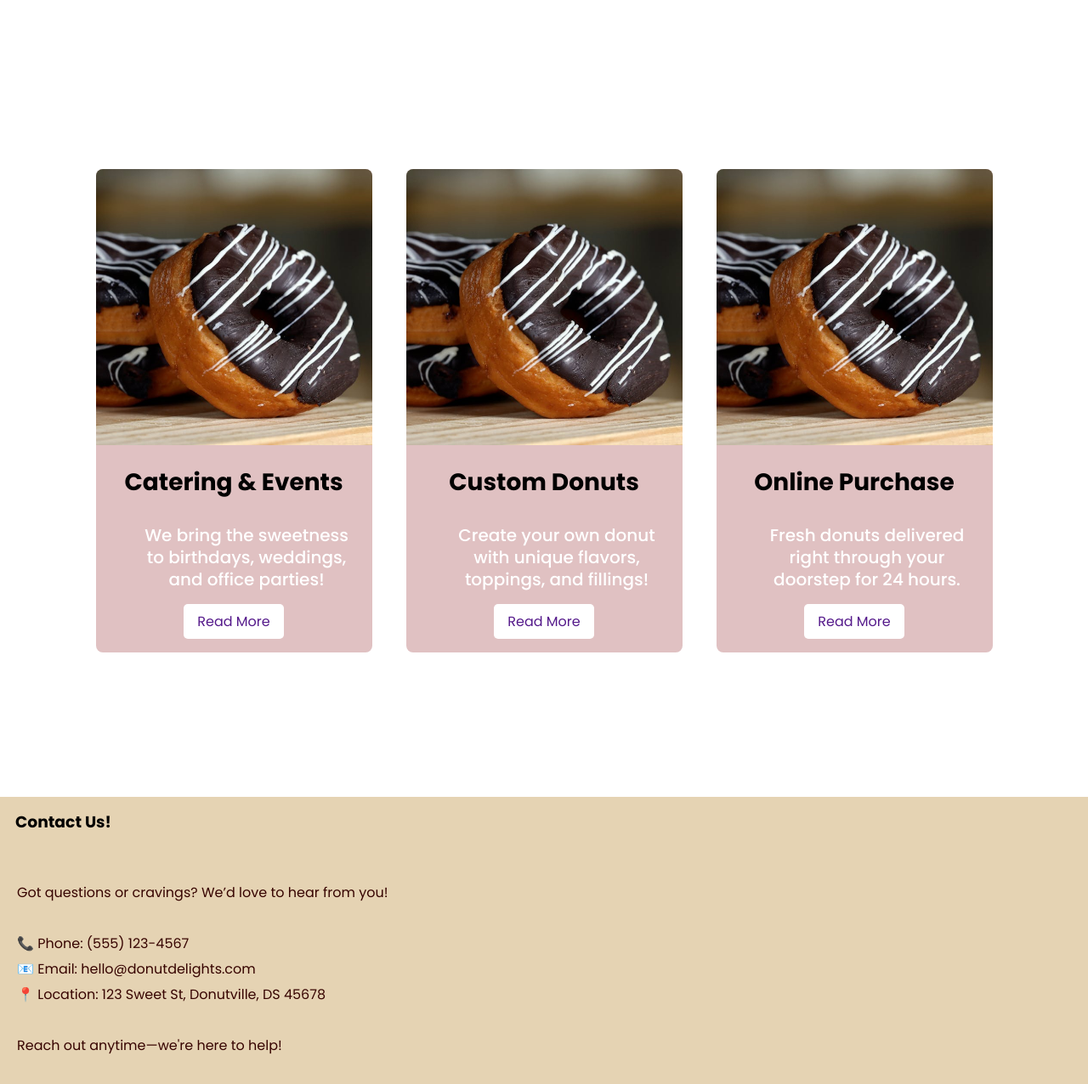
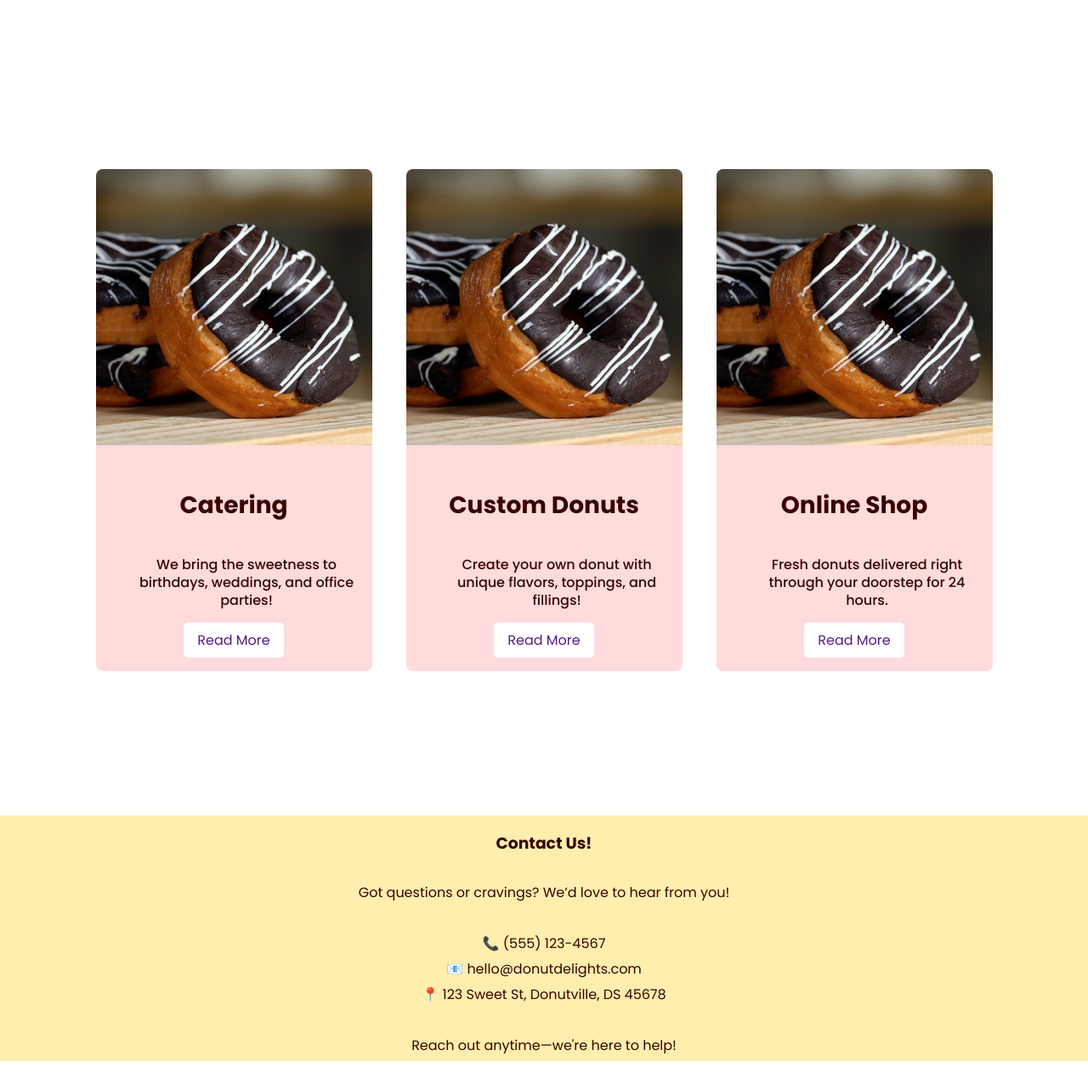
Before and after one commit to averil08/230126732-POSADAS, a PHP site: page /sinks/index.html in a window 1280 px wide. Shown: the part 1136-2412 px from the top of the page at 85% size. After the commit the page ends 2385 px from the top, so only its background shows below. Run offline with PHP 8.4, Linux system fonts and the light colour scheme; some libraries are stand-ins or nearby versions.

Commit message:
Final modification of index.html styles.css

```diff
--- a/sinks/index.html
+++ b/sinks/index.html
@@ -21,7 +21,7 @@
                 <li><a class="active" href="#">Home</a></li>
                 <li><a href="#about">About</a></li>
                 <li><a href="#services">Services</a></li>
-                <li><a href="#">Contact</a></li>
+                <li><a href="#contact">Contact</a></li>
             </ul>
         </nav>
         <div id="home" class="wonkacover"></div>
@@ -42,7 +42,7 @@
             <div class="card">
                 <img src="donut1.jpg">
                 <div class="card-content">
-                    <h3>Catering & Events</h3>
+                    <h3>Catering</h3>
                     <p>We bring the sweetness to birthdays, weddings, and office parties!</p>
                     <a href="" class="btn">Read More</a>
                 </div>
@@ -61,21 +61,21 @@
             <div class="card">
                 <img src="donut1.jpg">
                 <div class="card-content">
-                    <h3>Online Purchase</h3>
+                    <h3>Online Shop</h3>
                     <p>Fresh donuts delivered right through your doorstep for 24 hours.</p>
                     <a href="" class="btn">Read More</a>
                 </div>
             </div>
         </div>
 
-        <div class="contact-container">
+        <div id="contact" class="contact-container">
             <section class="contact-info">
                 <h3>Contact Us!</h3>
                 <p>Got questions or cravings? We’d love to hear from you!
 
-                    <br><br>📞 Phone: (555) 123-4567
-                    <br>📧 Email: hello@donutdelights.com
-                    <br>📍 Location: 123 Sweet St, Donutville, DS 45678
+                    <br><br>📞 (555) 123-4567
+                    <br>📧 hello@donutdelights.com
+                    <br>📍 123 Sweet St, Donutville, DS 45678
 
                     <br><br>Reach out anytime—we're here to help!</p>
             </section>
--- a/sinks/styles.css
+++ b/sinks/styles.css
@@ -79,16 +79,18 @@ a.active, a:hover{
     width: 100%;
 }
 
-.about-info, h2 {
+.about-info, h3 {
     padding: 30px 30px 20px;
     color: #370401;
     line-height: 35px;
+    text-align: center;
 }
 
 .about-info, p {
     padding: 0px 30px 20px;
     color: #370401;
     line-height: 30px;
+    text-align: center;
 }
 
 .about-img {
@@ -121,7 +123,7 @@ button a {
 
 .card {
     width: 325px;
-    background: #e0c1c2;
+    background: #ffdbdb;
     border-radius: 8px;
     overflow: hidden;
     box-shadow: 0px 2px 4px rgba (0,0,0,0.2);
@@ -140,12 +142,12 @@ button a {
 
 .card-content h3{
     font-size: 28px;
-    margin-bottom: 8px;
+    margin-bottom: 3px;
 }
 
 .card-content p{
-    color: #fff;
-    font-size: 20px;
+    color: #370401;
+    font-size: 16px;
     font-weight: 500;
     line-height: 1.3;
 }
@@ -161,7 +163,7 @@ button a {
 .contact-container {
     margin-top: 150px;
     width: 100%;
-    background: #E5D3B3;
+    background: #ffeead;
 }
 
 .contact-info {
@@ -174,7 +176,7 @@ button a {
 }
 
 .contact-info p {
-    padding: 30px 20px;
+    padding: 3px 20px;
 }
 
 @media screen and (min-width: 768px) {
@@ -259,7 +261,7 @@ button a {
         position: fixed;
         width: 30%;
         height: 100vh;
-        background: #e0c1c2;
+        background: #4d2810;
         top: 80px;
         left: -100%; /*opens menu left to right*/
         text-align: center;
@@ -268,11 +270,12 @@ button a {
 
     nav ul li a {
         font-size: 22px;
+        color:#fff;
     }
 
     a.active, a:hover{
         background: none;
-        color: #ffffff;
+        color: #ffeead;
 
     }
 
```
